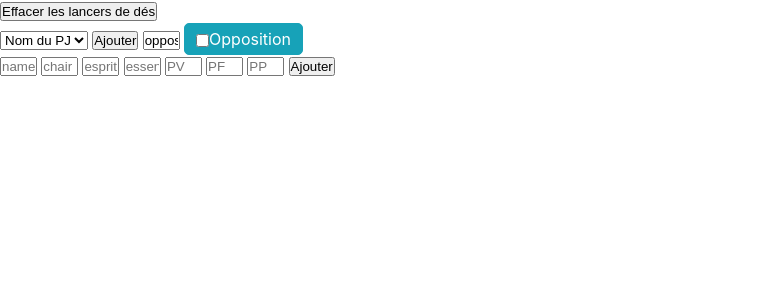
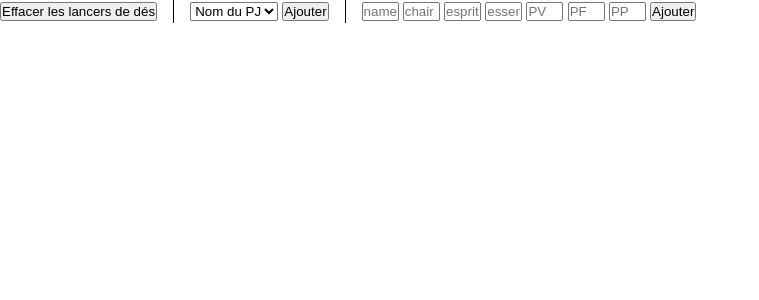
Before and after one commit to ValerianGuivarch/L7R, a Django app: page /mj_interdit_aux_joueurs/ in a window 1280 px wide. Shown: the top 300 px of the page, without its empty margins (0-759 px from the left). Run offline with Django 3.2, Linux system fonts and the light colour scheme; data comes from the database, SQL or seed files in the repository; data that the repository does not hold is empty; some libraries are stand-ins or nearby versions.

Commit message:
better style for menu on gm page

```diff
--- a/applsr/static/applsr/css/l7r.css
+++ b/applsr/static/applsr/css/l7r.css
@@ -164,3 +164,18 @@ button input[type="checkbox"] {
 .gm-page {
   font-size: 15px;
 }
+
+.menu {
+  display: flex;
+  flex-wrap: wrap;
+  margin-left: -1rem;
+}
+
+.menu > * {
+  border-right: 1px solid black;
+  padding: 0 1rem;
+}
+
+.menu > *:last-child {
+  border-right: none;
+}
--- a/applsr/templates/applsr/mj.html
+++ b/applsr/templates/applsr/mj.html
@@ -16,11 +16,13 @@
     }
 </script>
 
+<div class="menu">
+
+    <div>
         <button onclick="effacerLancersDes()">Effacer les lancers de dés</button>
-<br>
+    </div>
 
-<label for="pj-select"></label>
-
+    <div class="pc">
         <select id="pj-select" name="pj">
             <option value="">Nom du PJ</option>
             <option value="aurelien">aurelien</option>
@@ -40,11 +42,11 @@
             <option value="tibo">tibo</option>
             <option value="viktor">viktor</option>
         </select>
+
         <button onclick="ajouter_pj(document.getElementById('pj-select').value)">Ajouter</button>
+    </div>
 
-<input id="opposition" size="2" type="text" value="opposition">
-<label class="btn active"><input id="opposition_checked" type="checkbox" autocomplete="off">Opposition</label>
-<br>
+    <div class="npc">
         <input id="new_pnj_name" size="2" type="text" placeholder="name">
         <input id="new_pnj_chair" size="2" type="text" placeholder="chair">
         <input id="new_pnj_esprit" size="2" type="text" placeholder="esprit">
@@ -53,6 +55,9 @@
         <input id="new_pnj_pf_max" size="2" type="text" placeholder="PF" title="leave empty for max">
         <input id="new_pnj_pp_max" size="2" type="text" placeholder="PP" title="leave empty for max">
         <button onclick="ajouter_pnj(document.getElementById('new_pnj_name').value, document.getElementById('new_pnj_chair').value, document.getElementById('new_pnj_esprit').value, document.getElementById('new_pnj_essence').value, document.getElementById('new_pnj_pv_max').value, document.getElementById('new_pnj_pf_max').value, document.getElementById('new_pnj_pp_max').value)">Ajouter</button>
+    </div>
+
+</div>
 
 <span id="liste_pj"></span>
 
```
Lines whose indentation alone changed are shown as unchanged.
